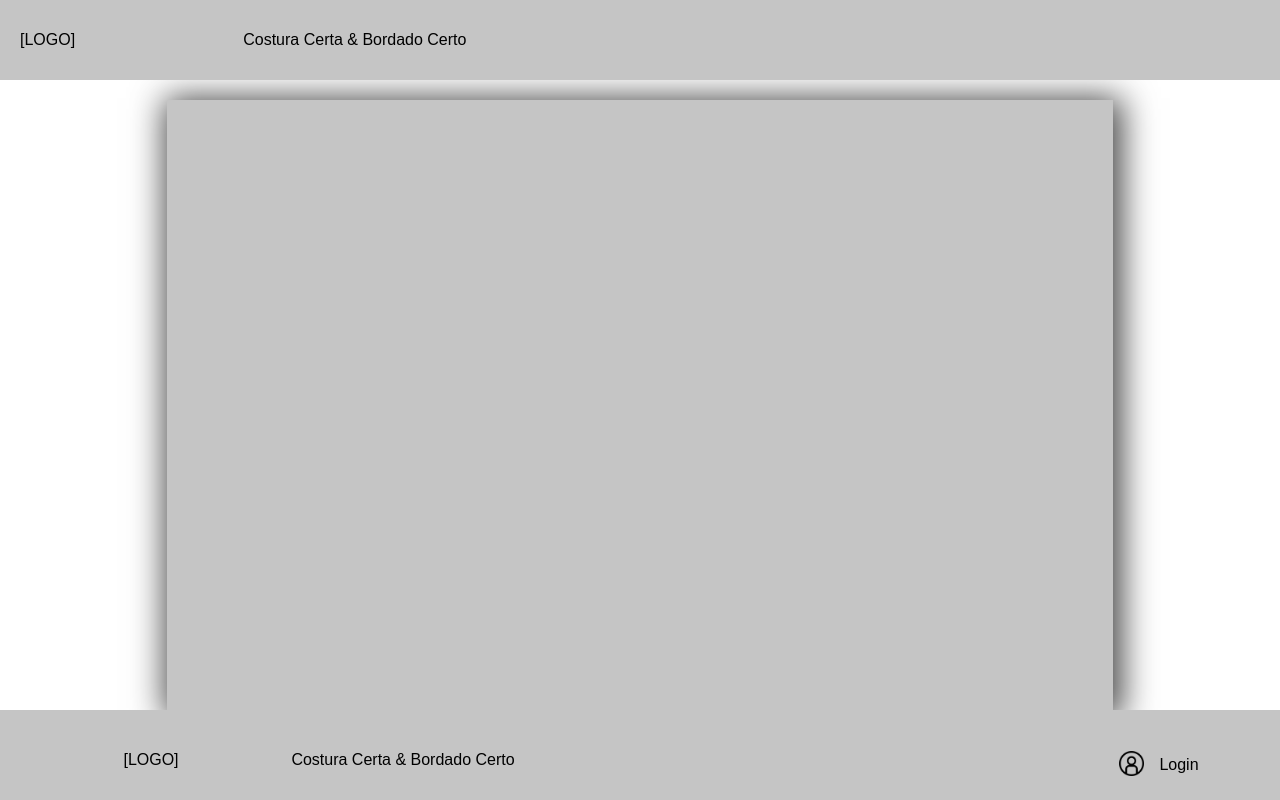
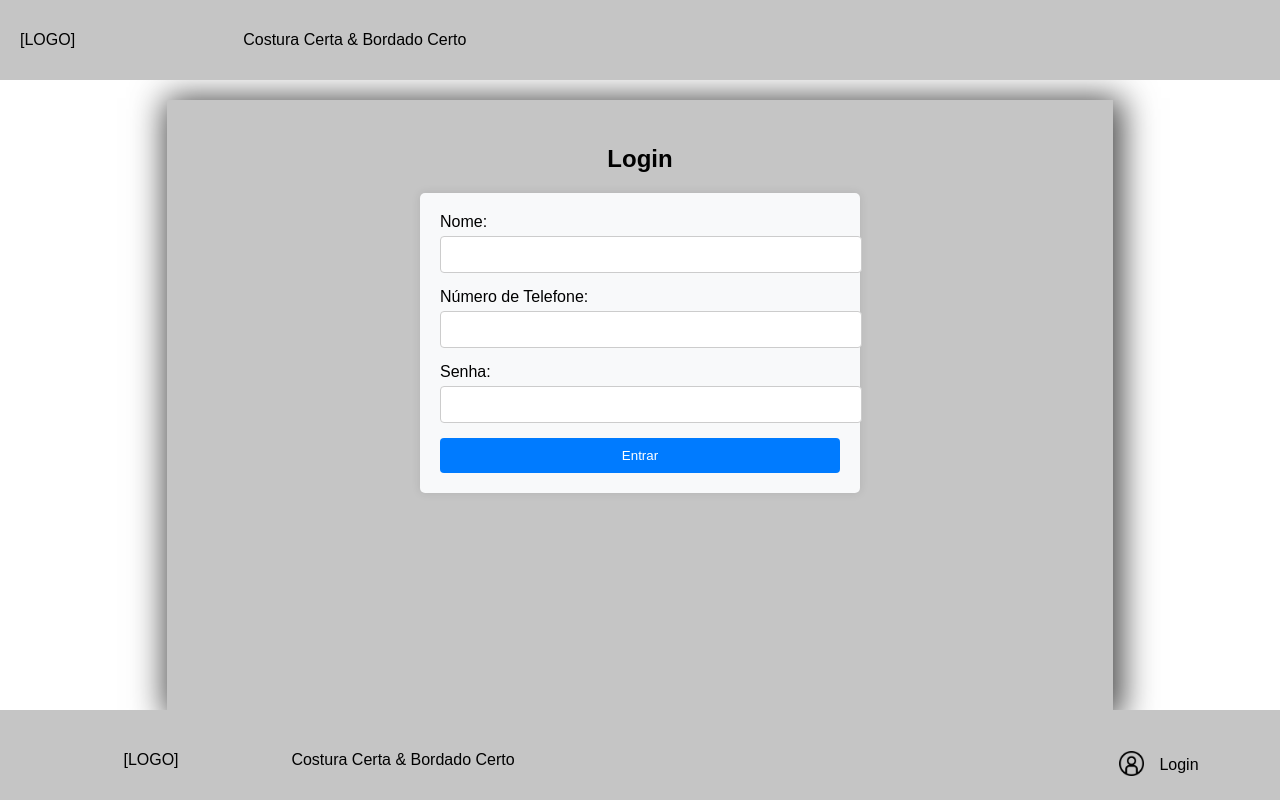
Before and after one commit to oLisboaaa/UPX-FRONT, a plain HTML site: page src/login.html in a window 1280 px wide. Drawn offline with Linux system fonts and the light colour scheme.

Commit message:
modified:   css/style.css 	modified:   src/login.html

```diff
--- a/css/style.css
+++ b/css/style.css
@@ -129,3 +129,46 @@ a{
     background:
     #ffffff;
 }
+
+.login-form {
+    max-width: 400px;
+    margin: 0 auto;
+    padding: 20px;
+    background-color: #f8f9fa;
+    border-radius: 5px;
+    box-shadow: 0 0 10px rgba(0, 0, 0, 0.1);
+}
+
+.form-group {
+    margin-bottom: 15px;
+}
+
+.form-group label {
+    display: block;
+    margin-bottom: 5px;
+}
+
+.form-group input {
+    width: 100%;
+    padding: 10px;
+    border: 1px solid #ccc;
+    border-radius: 4px;
+}
+
+button {
+    width: 100%;
+    padding: 10px;
+    background-color: #007bff;
+    color: white;
+    border: none;
+    border-radius: 4px;
+    cursor: pointer;
+}
+
+button:hover {
+    background-color: #0056b3;
+}
+.login-title {
+    text-align: center; /* Centraliza o texto */
+    margin-bottom: 20px; /* Espaçamento abaixo do título */
+}
--- a/src/login.html
+++ b/src/login.html
@@ -20,8 +20,23 @@
     </header>
     <div class="mainbglogin">
       <main id="mainl">
-
-      </main>
+        <h2 class="login-title">Login</h2>
+        <form action="/login" method="POST" class="login-form">
+            <div class="form-group">
+                <label for="username">Nome:</label>
+                <input type="text" id="username" name="username" required />
+            </div>
+            <div class="form-group">
+                <label for="phone">Número de Telefone:</label>
+                <input type="tel" id="phone" name="phone" required />
+            </div>
+            <div class="form-group">
+                <label for="password">Senha:</label>
+                <input type="password" id="password" name="password" required />
+            </div>
+            <button type="submit">Entrar</button>
+        </form>
+    </main>
     </div>
     <footer class="footerlogin">
       <ul class="ulFooter">
```
